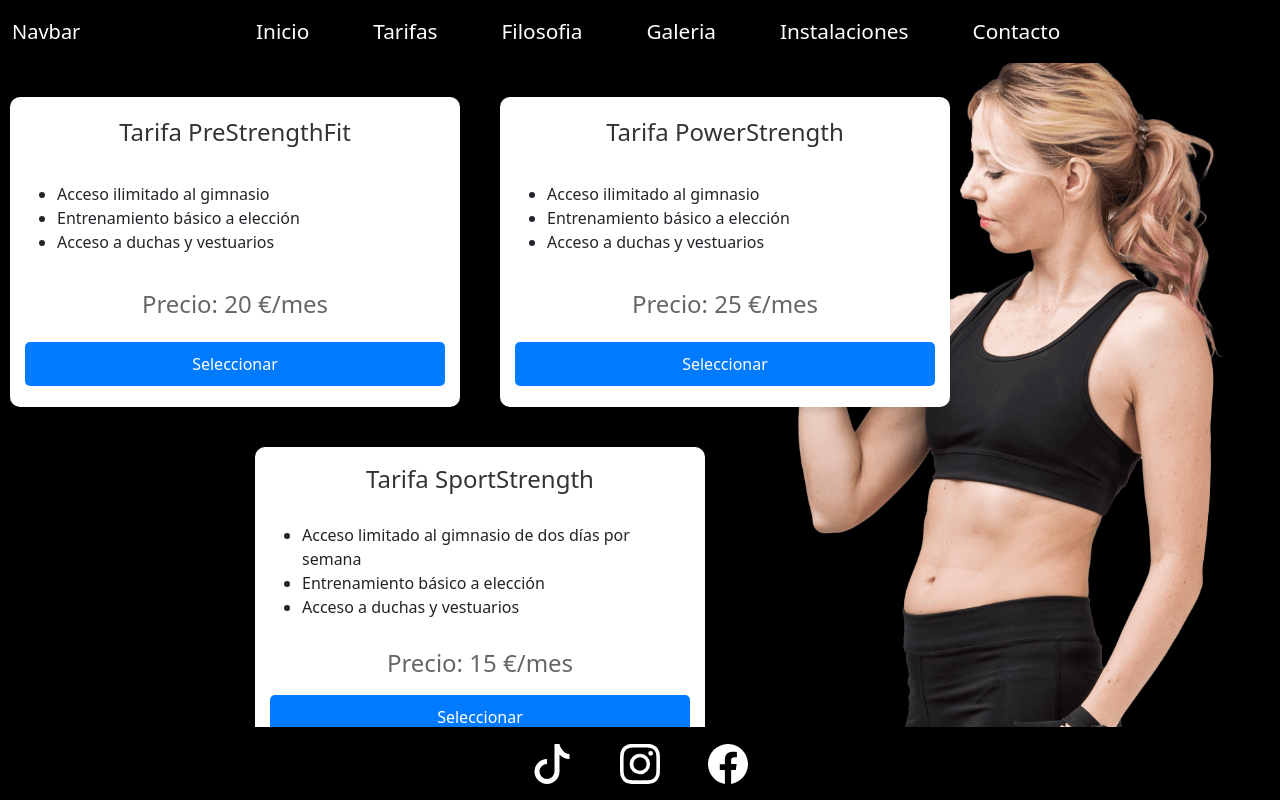
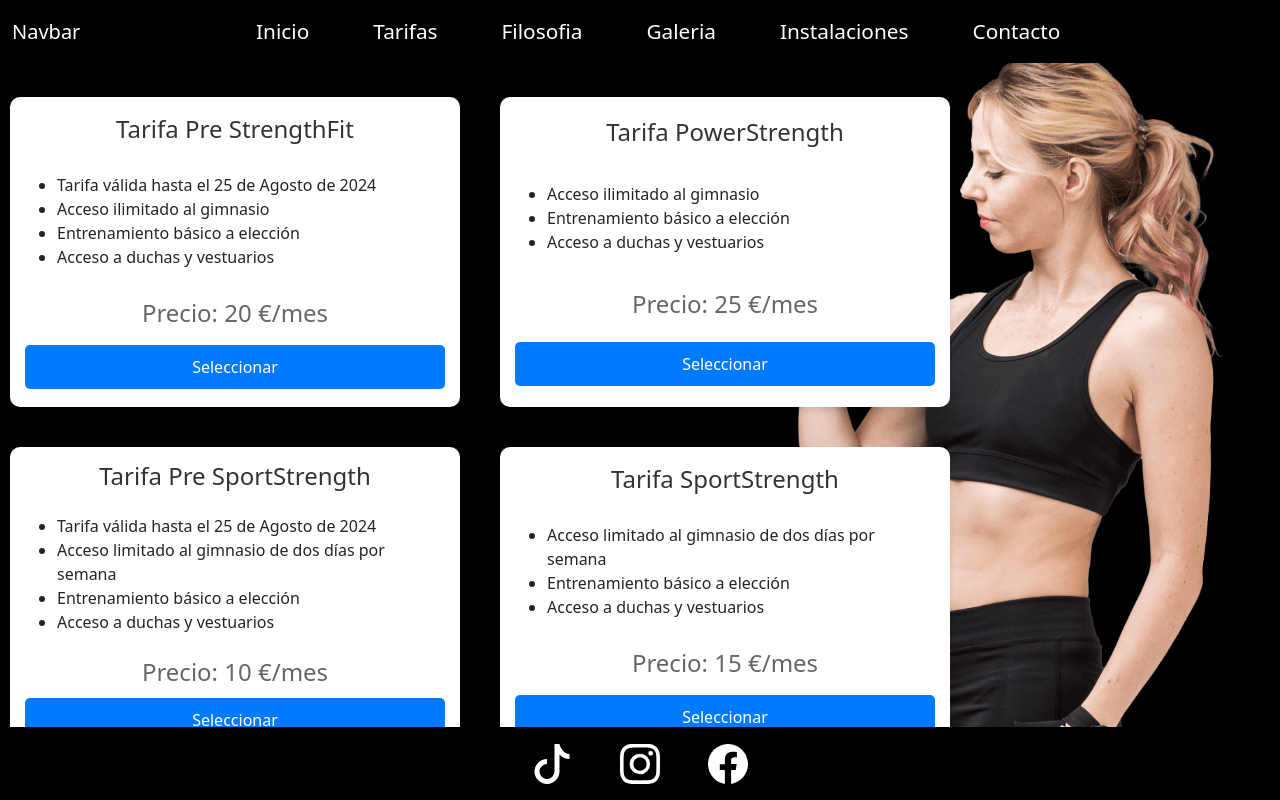
Before and after one commit to juanjoserusa/Strength-Fit-Utrera, a React (Vite) app: page /tarifas in a window 1280 px wide. Built offline with nearby package versions, Linux system fonts and the light colour scheme.

Commit message:
se añade tarifa nueva

```diff
--- a/src/assets/constant/tarifas.js
+++ b/src/assets/constant/tarifas.js
@@ -1,7 +1,8 @@
 export const tarifas = [
     {
-        nombre: "Tarifa PreStrengthFit",
+        nombre: "Tarifa Pre StrengthFit",
         descripcion: [
+            "Tarifa válida hasta el 25 de Agosto de 2024",
             "Acceso ilimitado al gimnasio",
             "Entrenamiento básico a elección",
             "Acceso a duchas y vestuarios"
@@ -20,6 +21,17 @@ export const tarifas = [
         link: "https://tugimnasio.com/tarifa-premium"
     },
     {
+        nombre: "Tarifa Pre SportStrength",
+        descripcion: [
+            "Tarifa válida hasta el 25 de Agosto de 2024",
+            "Acceso limitado al gimnasio de dos días por semana",
+            "Entrenamiento básico a elección",
+            "Acceso a duchas y vestuarios"
+        ],
+        precio: 10.00,
+        link: "https://tugimnasio.com/tarifa-estudiante"
+    },
+    {
         nombre: "Tarifa SportStrength",
         descripcion: [
             "Acceso limitado al gimnasio de dos días por semana",
@@ -28,5 +40,5 @@ export const tarifas = [
         ],
         precio: 15.00,
         link: "https://tugimnasio.com/tarifa-estudiante"
-    }
+    },
 ];
```
